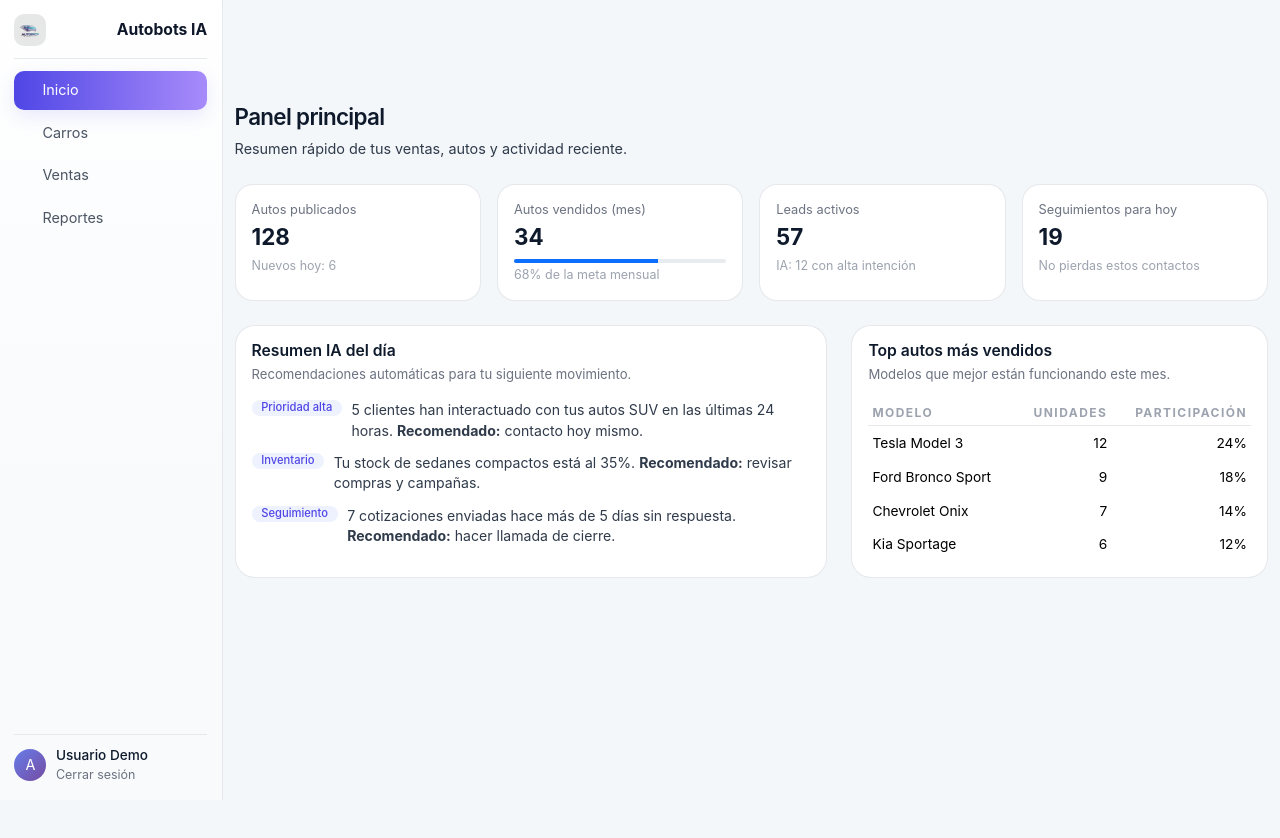
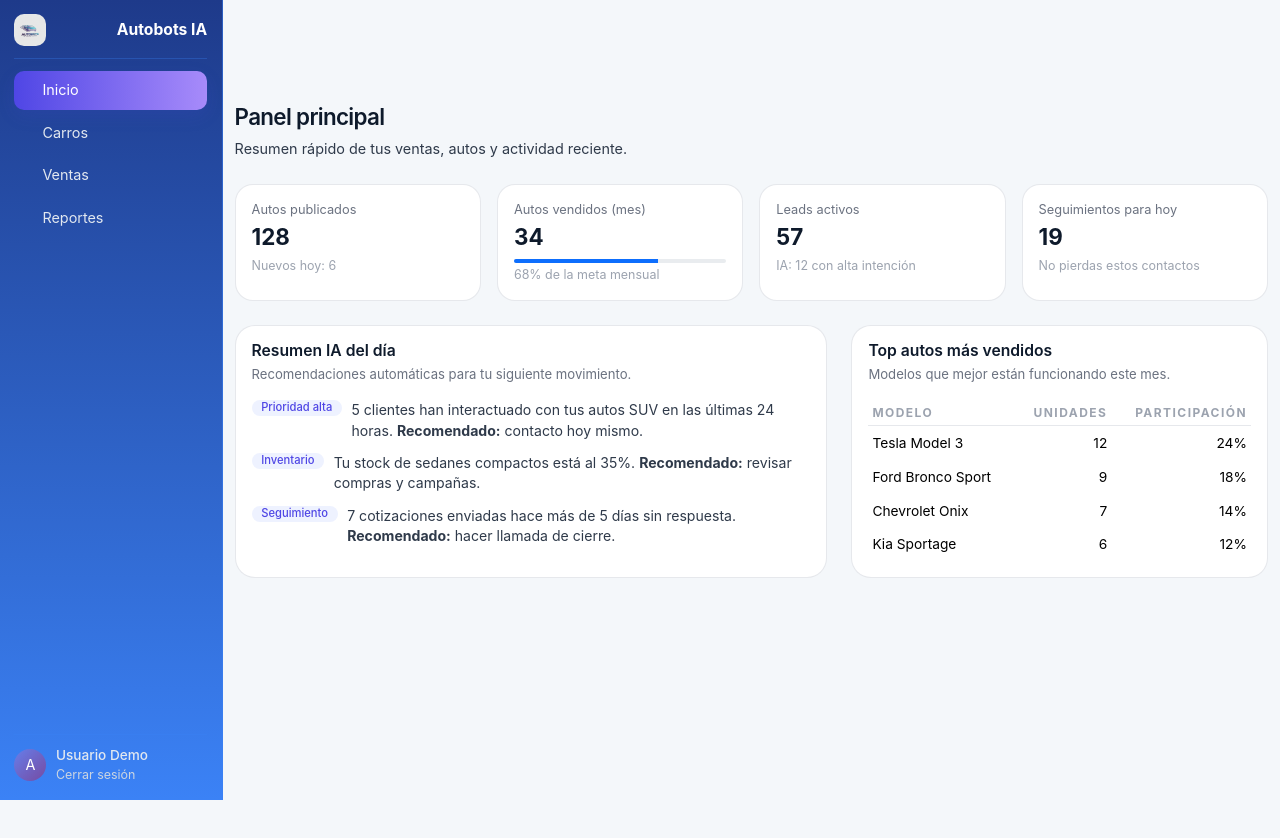
Before and after one commit to HijosDelDiablo/crm-fronted-final, a React (Vite) app: page /panel in a window 1280 px wide. Shown: the top 838 px of the page. Built offline with nearby package versions, Linux system fonts and the light colour scheme.

Commit message:
Fix: update Sidebar component styling for improved aesthetics and readability

```diff
--- a/src/components/layout/dash.css
+++ b/src/components/layout/dash.css
@@ -22,8 +22,8 @@
 
   height: 100vh;
   width: 260px;
-  background: linear-gradient(180deg, #ffffff 0%, #f8fafc 60%);
-  border-right: 1px solid rgba(229, 231, 235, 0.9);
+  background: linear-gradient(180deg, #1e3a8a 0%, #3b82f6 100%);
+  border-right: 1px solid rgba(59, 130, 246, 0.5);
   display: flex;
   flex-direction: column;
   padding: 0.9rem 0.9rem 1rem;
@@ -48,7 +48,7 @@
   justify-content: space-between;
   gap: 0.4rem;
   padding-bottom: 0.7rem;
-  border-bottom: 1px solid rgba(229, 231, 235, 0.9);
+  border-bottom: 1px solid rgba(59, 130, 246, 0.3);
 }
 
 .sidebar-brand {
@@ -67,7 +67,7 @@
 .sidebar-title {
   font-weight: 700;
   font-size: 0.98rem;
-  color: #0f172a;
+  color: #ffffff;
 }
 
 /* Botón hamburguesa */
@@ -110,7 +110,7 @@
 .sidebar-link {
   width: 100%;
   font-size: 0.9rem !important;
-  color: #4b5563 !important;
+  color: #e2e8f0 !important;
   border-radius: 10px;
   padding: 0.55rem 0.7rem !important;
   margin-bottom: 0.25rem;
@@ -126,8 +126,8 @@
 }
 
 .sidebar-link:hover {
-  background: rgba(103, 80, 164, 0.06);
-  color: #0f172a !important;
+  background: rgba(255, 255, 255, 0.1);
+  color: #ffffff !important;
   transform: translateX(4px);
 }
 
@@ -162,7 +162,7 @@
 
 .sidebar-footer {
   margin-top: 0.8rem;
-  border-top: 1px solid rgba(229, 231, 235, 0.9);
+  border-top: 1px solid rgba(59, 130, 246, 0.3);
   padding-top: 0.7rem;
 }
 
@@ -192,6 +192,7 @@
 .user-name {
   font-size: 0.85rem;
   font-weight: 500;
+  color: #e2e8f0;
 }
 
 .btn-link-logout {
@@ -200,7 +201,7 @@
   border: none;
   background: none;
   font-size: 0.78rem;
-  color: #6b7280;
+  color: #cbd5e1;
   text-align: left;
   cursor: pointer;
 }
```
